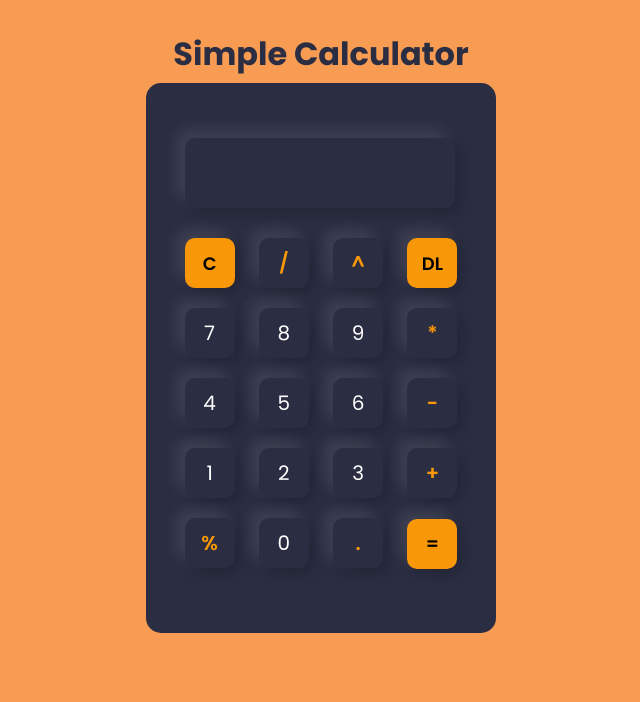
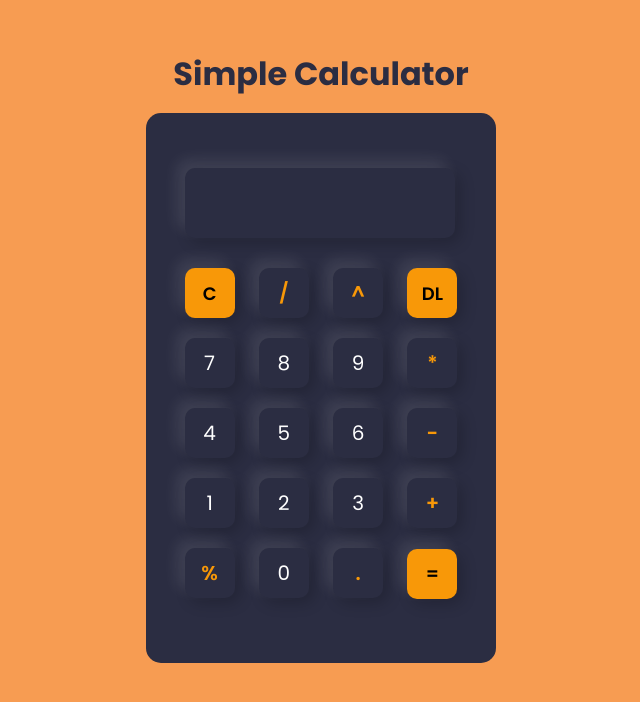
Before and after one commit to Zofishank/Calculator, a plain HTML site: page index.html in a window 1280 px wide. Shown: the whole page, without its empty margins (319-959 px from the left). Drawn offline with Linux system fonts and the light colour scheme.

Commit message:
commit after change

```diff
--- a/style.css
+++ b/style.css
@@ -19,7 +19,7 @@ body{
 }
 .title{
     text-align: center;
-    padding-top: 30px;
+    padding-top: 50px;
     color: #2B2D42;
     font-family: "Anton", sans-serif;
     font-weight: 400;
@@ -41,6 +41,7 @@ body{
     display: flex;
     align-items: center;
     justify-content: center;
+    margin-top: 20px;
 }
 .display{
     width: 100%;
```
